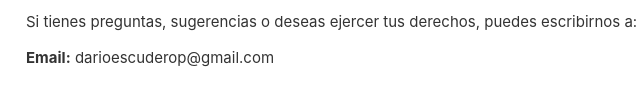
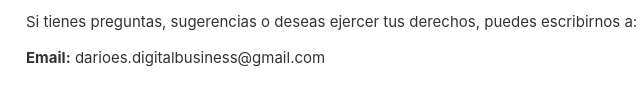
Before and after one commit to darioesdigitalbusiness-max/mesa-lista-legal, a plain HTML site: page index.html in a window 1280 px wide. Shown: the part 3162-3268 px from the top of the page, 256-896 px from the left. Drawn offline with Linux system fonts and the light colour scheme.

Commit message:
Actualizar email de contacto

```diff
--- a/index.html
+++ b/index.html
@@ -190,7 +190,7 @@
 <div class="section">
 <h2>11. Contacto</h2>
 <p>Si tienes preguntas, sugerencias o deseas ejercer tus derechos, puedes escribirnos a:</p>
-<p><strong>Email:</strong> darioescuderop@gmail.com</p>
+<p><strong>Email:</strong> darioes.digitalbusiness@gmail.com</p>
 </div>
 
 </div>
```
